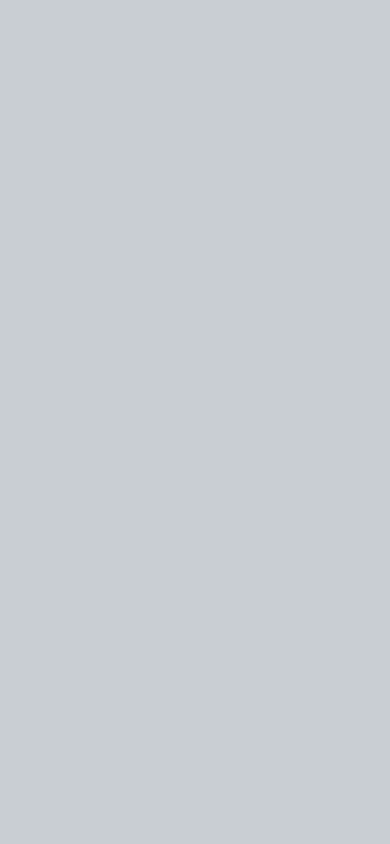
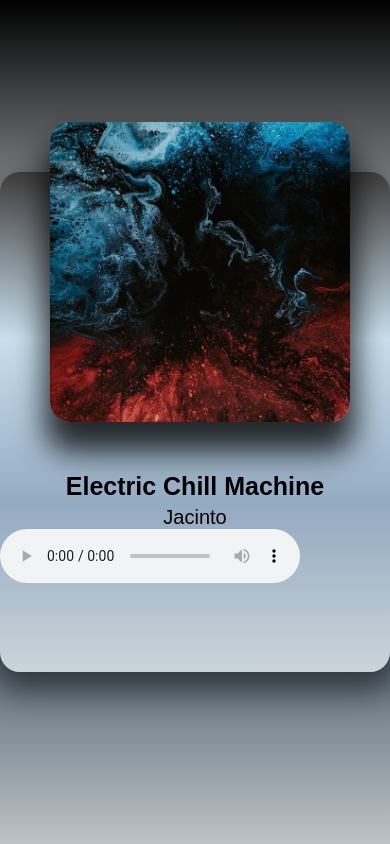
Before and after one commit to u241c/Music_Player, a plain HTML site: page index.html in a window 390 px wide. Drawn offline with Linux system fonts and the light colour scheme; a web font is replaced by a local one.

Commit message:
Gradients added with styling, fits phone

```diff
--- a/index.html
+++ b/index.html
@@ -9,6 +9,15 @@
     <link rel="stylesheet" href="style.css">
 </head>
 <body>
+    <div class="player-container">
+        <!-- Song -->
+        <div class="img-container">
+            <img src="img/jacinto-1.jpg" alt="Album Art">
+        </div>
+        <h2 id="title">Electric Chill Machine</h2>
+        <h3 id="artist">Jacinto</h3>
+        <audio src="music/jacinto-1.mp3" controls></audio>
+    </div>
     <!-- Script -->
     <script src="script.js"></script>
 </body>
--- a/style.css
+++ b/style.css
@@ -1,4 +1,6 @@
 /* Images created by: https://unsplash.com/@pawel_czerwinski */
+
+@import url('https://fonts.googleapis.com/css2?family=Bangers&family=Comfortaa&family=Kaushan+Script&family=Noto+Sans+SC&family=Oswald&family=Quintessential&display=swap');
 
 html {
   box-sizing: border-box;
@@ -7,21 +9,40 @@ html {
 body {
   margin: 0;
   min-height: 100vh;
-  background: #c9ced3;
+  background-image: linear-gradient(
+black,#bdc3c7,
+#2c3e50,#bdc3c7);
   display: flex;
   justify-content: center;
   align-items: center;
-
+  font-family: Quintessential, sans-serif;
   font-size: 12px;
 }
 
-
+.player-container {
+  height: 500px;
+  width: 400px;
+  background-image: linear-gradient(
+rgb(62, 59, 59),#c9dfed,
+#94aac1,#cbd4da);
+  border-radius: 20px;
+  box-shadow: 0 15px 30px 5px rgba(0, 0, 0, 0.5);
+}
 
 .img-container {
-
+  height: 300px;
+  width: 300px;
   position: relative;
   top: -50px;
   left: 50px;
+}
+
+.img-container img {
+  height: 100%;
+  width: 100%;
+  object-fit: cover;
+  border-radius: 20px;
+  box-shadow: 0 25px 30px 5px rgba(0, 0, 0, 0.8);
 }
 
 
@@ -89,7 +110,9 @@ h3 {
 
 /* Media Query: iPhone (Vertical) */
 @media screen and (max-width: 376px) {
-
+  .player-container {
+    width: 95vw;
+  }
 
   .img-container {
     left: 29px;
```
